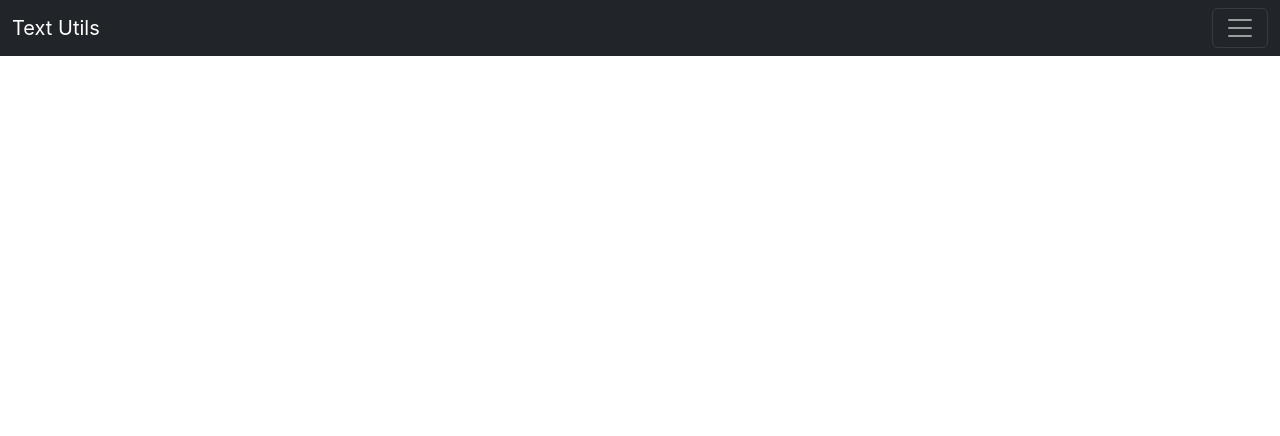
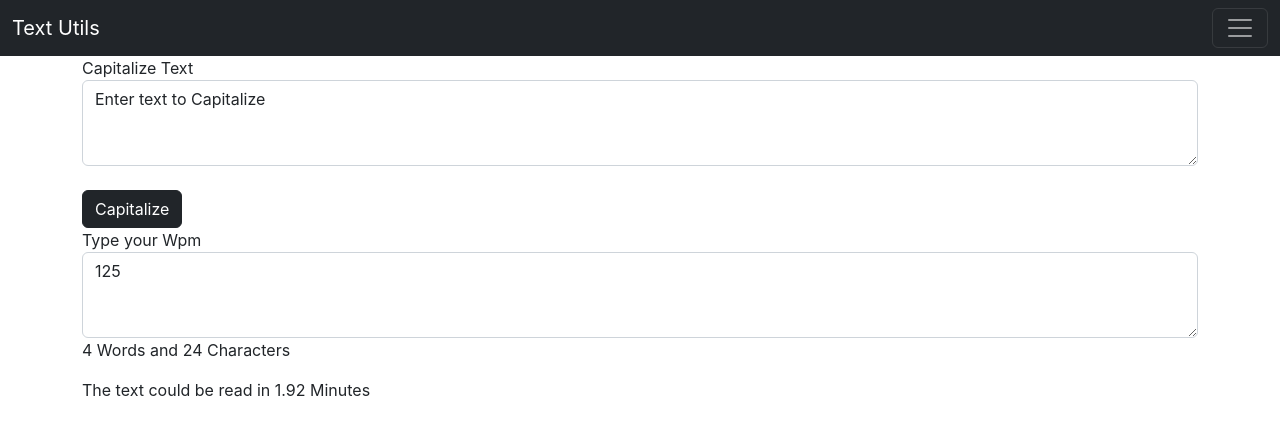
Before and after one commit to thecodermaniac/text-utils, a React (Create React App) app: page / in a window 1280 px wide. Shown: the top 436 px of the page. Built offline with nearby package versions, Linux system fonts and the light colour scheme.

Commit message:
added components

```diff
--- a/src/App.js
+++ b/src/App.js
@@ -1,31 +1,19 @@
-import logo from './logo.svg';
 import './App.css';
+import Sexybar from './components/Navbar'
+import Textform from './components/TextForm'
+// import MultipleOption from "./components/MultipleOption";
 
 function App() {
   return (
     <>
-      <nav class="navbar navbar-dark bg-dark">
-        <div class="container-fluid">
-          <a class="navbar-brand" href="#">Text Utils</a>
-          <button class="navbar-toggler" type="button" data-bs-toggle="collapse" data-bs-target="#navbarSupportedContent" aria-controls="navbarSupportedContent" aria-expanded="false" aria-label="Toggle navigation">
-            <span class="navbar-toggler-icon"></span>
-          </button>
-          <div class="collapse navbar-collapse" id="navbarSupportedContent">
-            <ul class="navbar-nav me-auto mb-2 mb-lg-0">
-              <li class="nav-item">
-                <a class="nav-link active" aria-current="page" href="#">Home</a>
-              </li>
-              <li class="nav-item">
-                <a class="nav-link" href="#">About Us</a>
-              </li>
-            </ul>
-            <form class="d-flex" role="search">
-              <input class="form-control me-2" type="search" placeholder="Search" aria-label="Search" />
-              <button class="btn btn-outline-success" type="submit">Search</button>
-            </form>
-          </div>
-        </div>
-      </nav>
+      <Sexybar title='Text Utils' />
+      <div className='container'>
+        <Textform title='Capitalize Text' />
+      </div>
+      <br />
+      {/* <div className='container'>
+        <MultipleOption title='Select Wpm'/>
+      </div> */}
     </>
   );
 }
--- /dev/null
+++ b/src/components/MultipleOption.js
@@ -0,0 +1,18 @@
+import React from 'react'
+import Textform from './components/TextForm'
+
+export default function MultipleOption(params) {
+    return (
+        <>
+            <label htmlFor="exampleFormControlSelect2">{params.title}</label>
+            <select multiple className="form-control" id="exampleFormControlSelect2">
+                <option>100</option>
+                <option>125</option>
+                <option>200</option>
+                <option>300</option>
+                <option onClick={Textform.handleClick}>400</option>
+            </select>
+        </>
+    )
+
+}
--- /dev/null
+++ b/src/components/Navbar.js
@@ -0,0 +1,39 @@
+import React from 'react'
+import PropTypes from 'prop-types'
+
+export default function Navbar(params) {
+    return (
+        <>
+            <nav className="navbar navbar-dark bg-dark">
+                <div className="container-fluid">
+                    <a className="navbar-brand" href="#">{params.title}</a>
+                    <button className="navbar-toggler" type="button" data-bs-toggle="collapse" data-bs-target="#navbarSupportedContent" aria-controls="navbarSupportedContent" aria-expanded="false" aria-label="Toggle navigation">
+                        <span className="navbar-toggler-icon"></span>
+                    </button>
+                    <div className="collapse navbar-collapse" id="navbarSupportedContent">
+                        <ul className="navbar-nav me-auto mb-2 mb-lg-0">
+                            <li className="nav-item">
+                                <a className="nav-link active" aria-current="page" href="#">Home</a>
+                            </li>
+                            <li className="nav-item">
+                                <a className="nav-link" href="#">About Us</a>
+                            </li>
+                        </ul>
+                        <form className="d-flex" role="search">
+                            <input className="form-control me-2" type="search" placeholder="Search" aria-label="Search" />
+                            <button className="btn btn-outline-success" type="submit">Search</button>
+                        </form>
+                    </div>
+                </div>
+            </nav>
+        </>
+    );
+};
+
+Navbar.propTypes = {
+    title: PropTypes.string.isRequired
+}
+
+Navbar.defaultProps={
+    title: 'Set Title'
+}
--- /dev/null
+++ b/src/components/TextForm.js
@@ -0,0 +1,32 @@
+import React, { useState } from 'react'
+
+export default function LextForm(params) {
+    const [text, setText] = useState('Enter text to Capitalize');
+    const [wpm, setwpm] = useState(125)
+    function handleClick() {
+        console.log('clicked button')
+        setText(text.toUpperCase())
+    }
+
+    function handlechange(events) {
+        console.log('handling change')
+        setText(events.target.value)
+    }
+    function clickchange(events) {
+        console.log('set wpm')
+        setwpm(events.target.value)
+    }
+    return (
+        <>
+            <label htmlFor="exampleFormControlTextarea1">{params.title}</label>
+            <textarea className="form-control" id="exampleFormControlTextarea1" rows="3" value={text} onChange={handlechange}></textarea>
+            <br />
+            <button type="button" className="btn btn-dark" onClick={handleClick}>Capitalize</button>
+            <br />
+            <label htmlFor="exampleFormControlTextarea1">Type your Wpm</label>
+            <textarea className="form-control" id="exampleFormControlTextarea1" rows="3" value={wpm} onChange={clickchange}></textarea>
+            <p>{text.split(' ').length} Words and {text.length} Characters</p>
+            <p>The text could be read in {(60 / wpm) * text.split(' ').length} Minutes</p>
+        </>
+    );
+}
```
